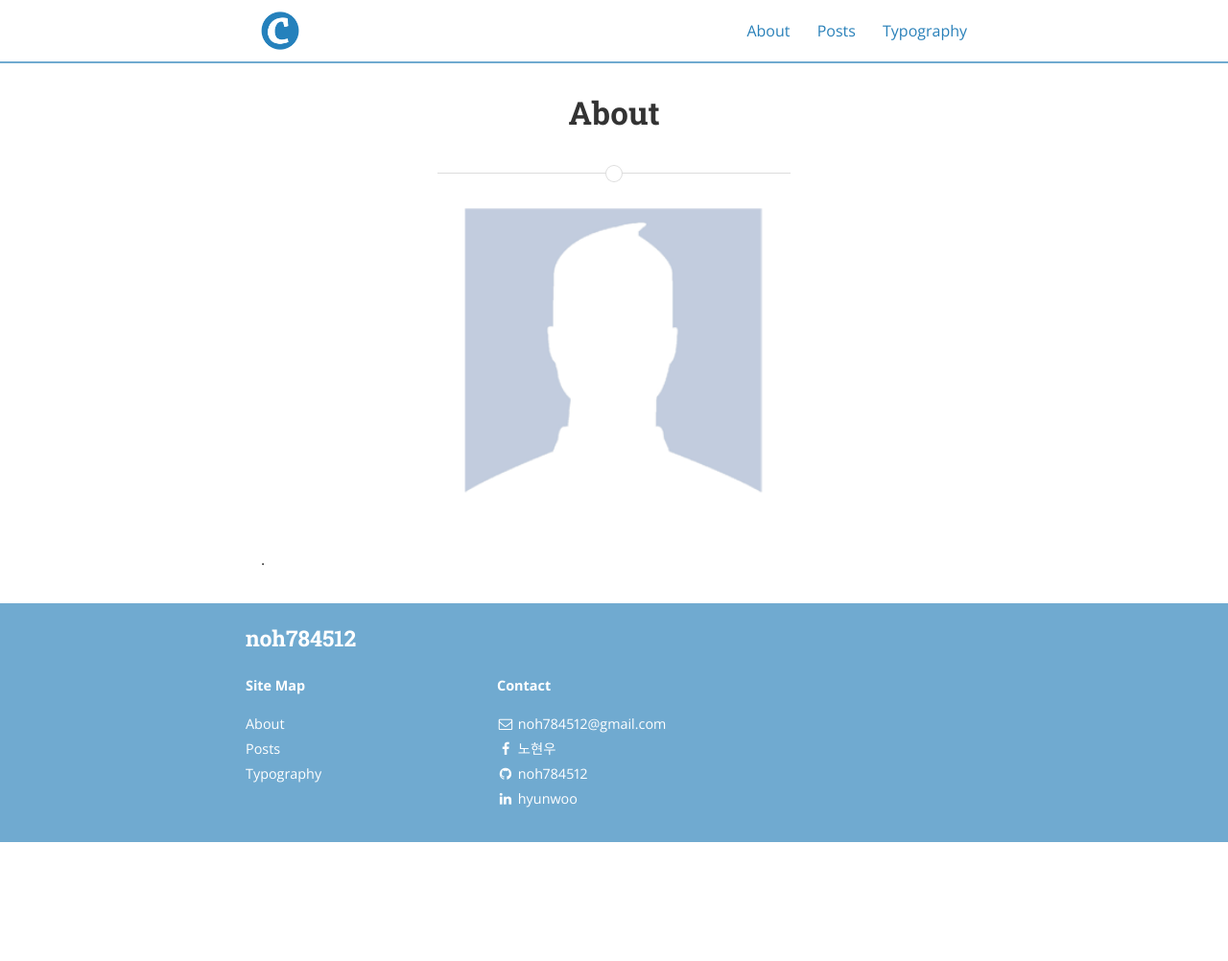
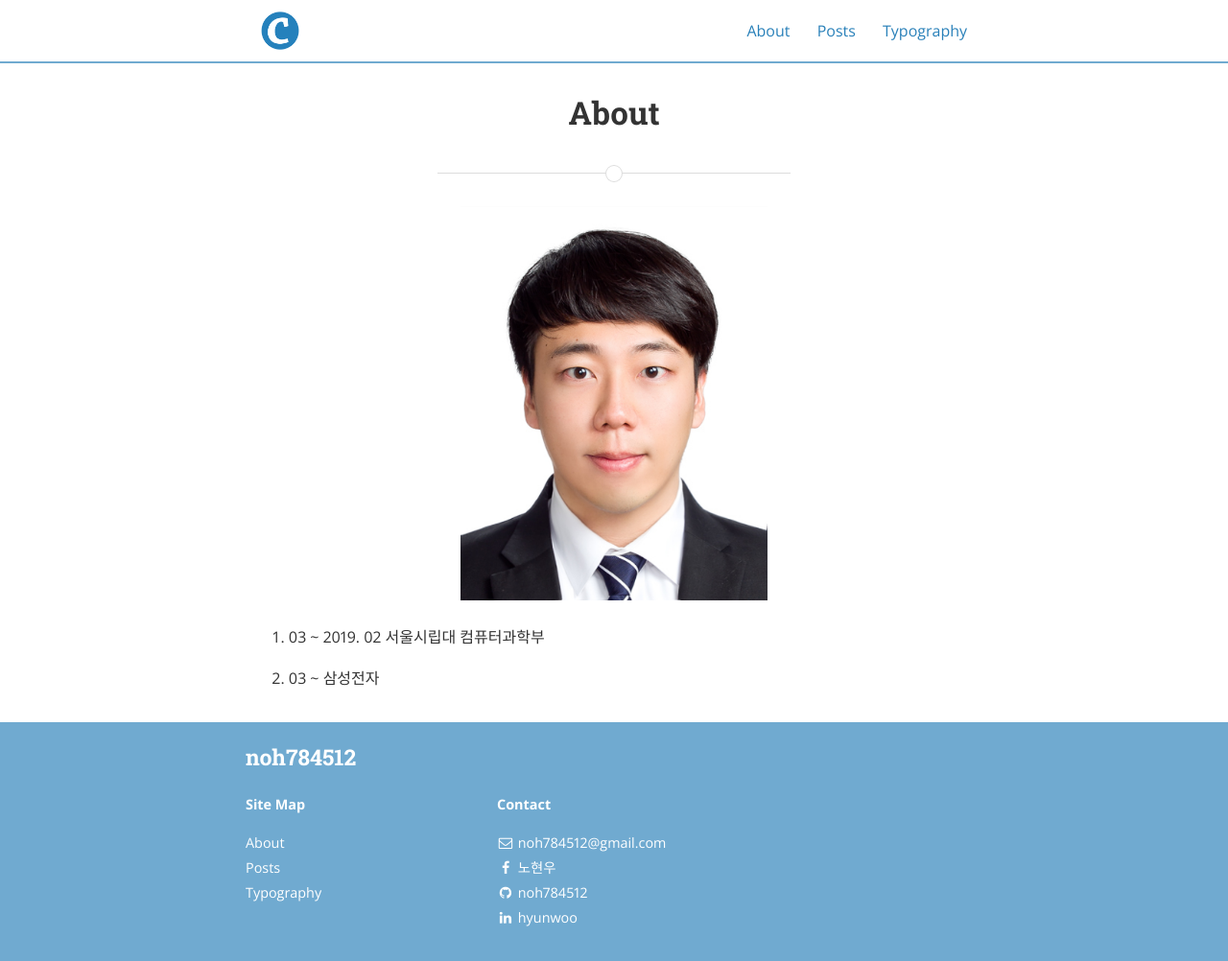
Before and after one commit to noh784512/noh784512.github.io, a Jekyll site: the page built from about.md, in a window 1280 px wide. Shown: the whole page at 96% size. Built offline with Jekyll 4.4.1, drawn with Linux system fonts in a browser that asks for light colours; nearby versions of some CDN libraries; before the commit the page ends 900 px from its top, so only the background shows below that.

Commit message:
update about.md

```diff
--- a/about.md
+++ b/about.md
@@ -4,9 +4,13 @@ title: About
 permalink: /about/
 ---
 
-<img src="{{ site.baseurl }}/assets/profile-placeholder.gif" title="Profile Picture" class="profile">
-
-.
+<img src="{{ site.baseurl }}/assets/me.jpg" title="Profile Picture" class="profile">
 
 
+
+
+2013. 03 ~ 2019. 02 서울시립대 컴퓨터과학부
+
+2019. 03 ~ 삼성전자
+
 [centrarium]: https://github.com/noh784512
```
Also changed, not shown: assets/me.jpg (added).
